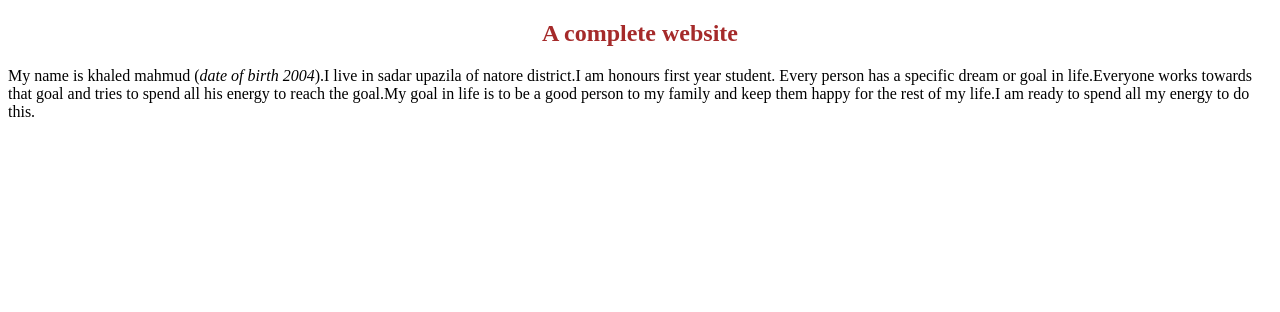
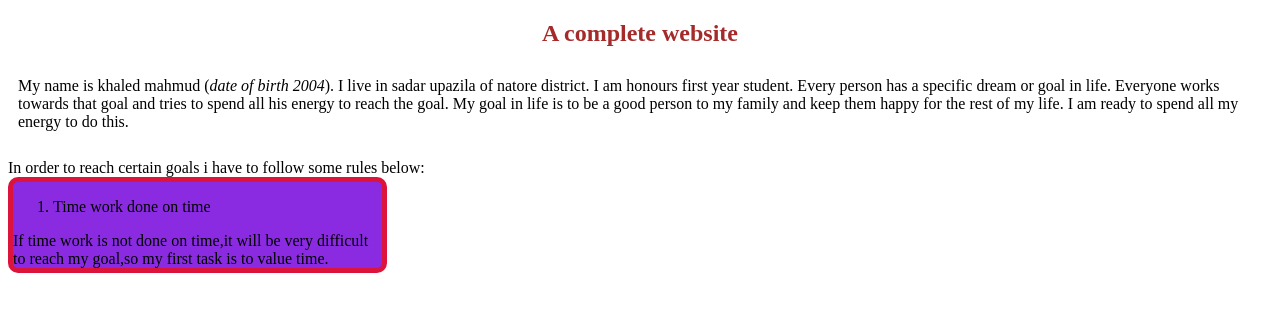
Before and after one commit to khaled8787/my-first-complete-website, a plain HTML site: page index.html in a window 1280 px wide. Drawn offline with Linux system fonts and the light colour scheme.

Commit message:
fifth commit

```diff
--- a/index.html
+++ b/index.html
@@ -12,7 +12,14 @@
 </style>
 <body>
     <h2 class="complete">A complete website</h2>
-    My name is khaled mahmud (<i>date of birth 2004</i>).I live in sadar upazila of natore district.I am honours first year student.
-    Every person has a specific dream or goal in life.Everyone works towards that goal and tries to spend all his energy to reach the goal.My goal in life is to be a good person to my family and keep them happy for the rest of my life.I am ready to spend all my energy to do this.
+    <div class="khaled">My name is khaled mahmud (<i>date of birth 2004</i>). I live in sadar upazila of natore district. I am honours first year student.
+    Every person has a specific dream or goal in life. Everyone works towards that goal and tries to spend all his energy to reach the goal. My goal in life is to be a good person to my family and keep them happy for the rest of my life. I am ready to spend all my energy to do this.</div>
+    <br>
+    In order to reach certain goals i have to follow some rules below:
+    <br>
+  <div class="time"> <ol>
+    <li>Time work done on time</li>
+   </ol>
+If time work is not done on time,it will be very difficult to reach my goal,so my first task is to value time.</div>
 </body>
 </html>
--- a/style.css
+++ b/style.css
@@ -1,3 +1,9 @@
 .complete{
     color: brown;text-align: center;
 }
+.khaled{
+    padding: 10px;
+}
+.time{border: solid 5px crimson;text-align: left; margin-right: 70%;background-color: blueviolet;border-radius: 10px;
+
+}
```
